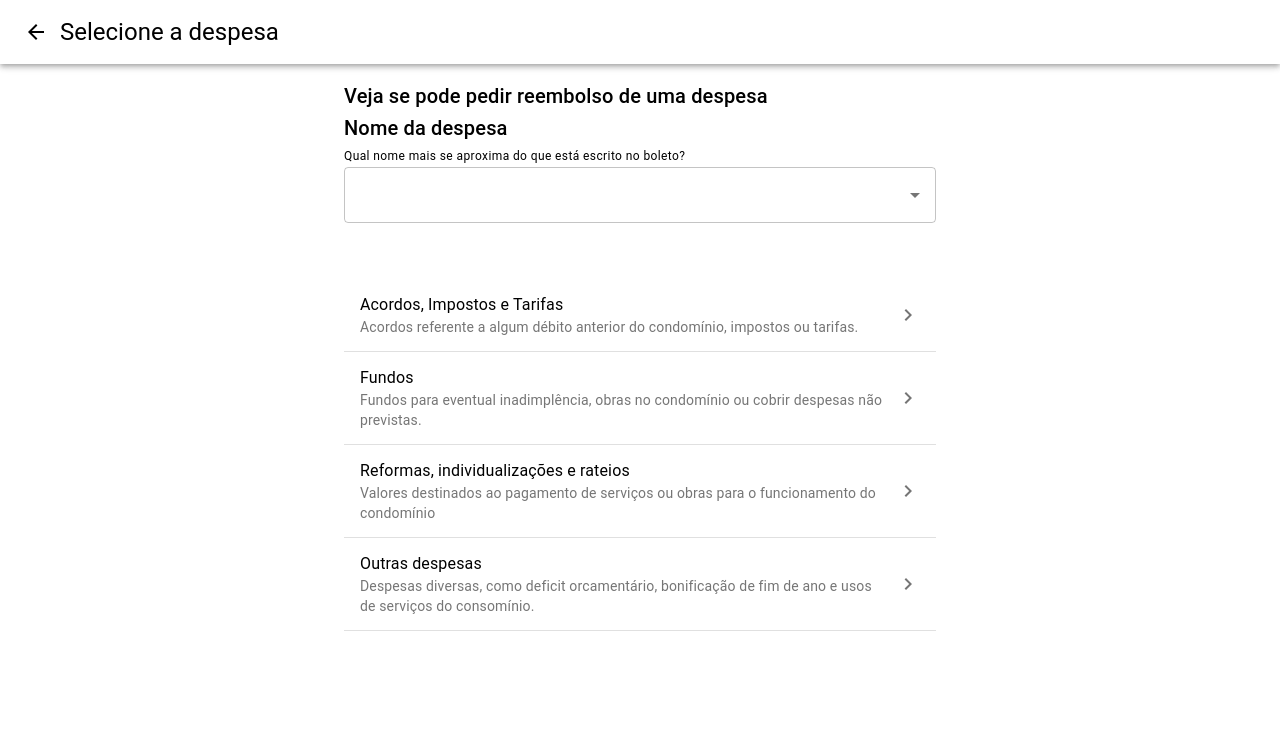
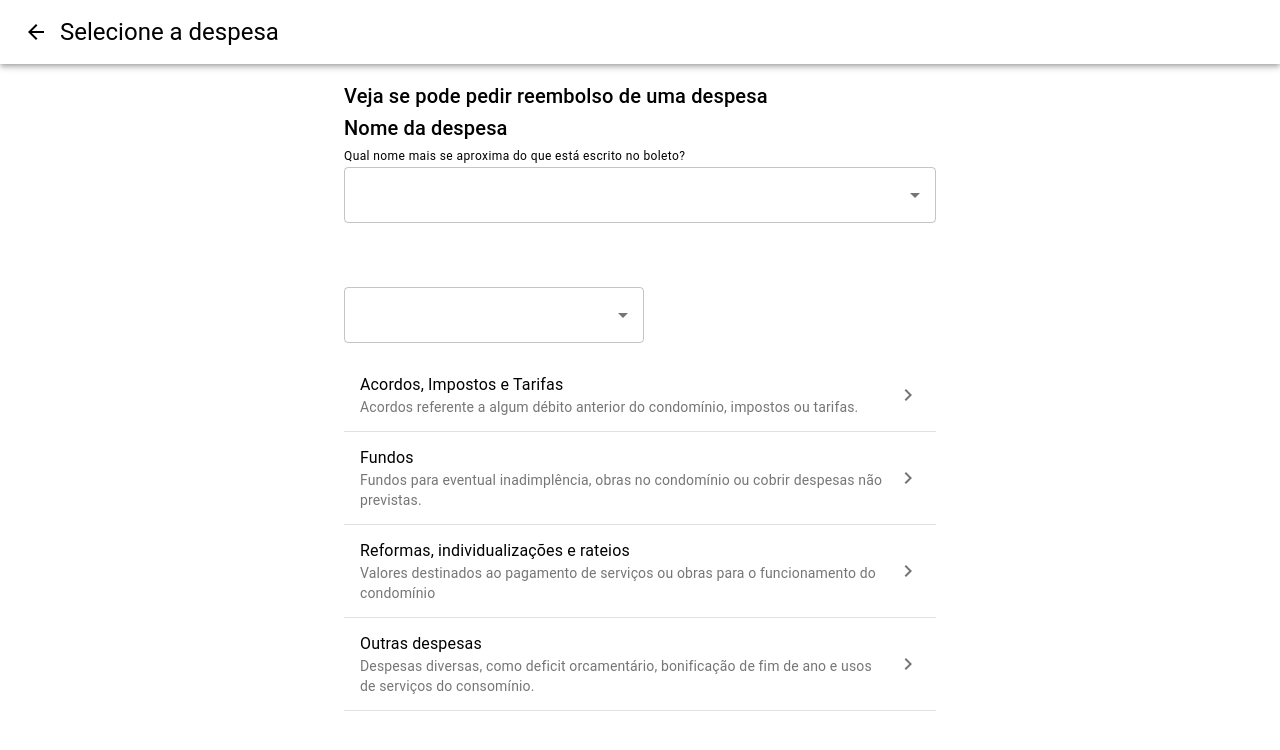
Before and after one commit to lotsuka/react-deploy, a React (Create React App) app: page / in a window 1280 px wide. Shown: the top 750 px of the page. Built offline with nearby package versions, Linux system fonts and the light colour scheme.

Commit message:
Putting new Autocomplete

```diff
--- a/package.json
+++ b/package.json
@@ -10,6 +10,7 @@
     "@testing-library/jest-dom": "^4.2.4",
     "@testing-library/react": "^9.5.0",
     "@testing-library/user-event": "^7.2.1",
+    "autosuggest-highlight": "^3.1.1",
     "react": "^16.13.1",
     "react-dom": "^16.13.1",
     "react-router-dom": "^5.2.0",
--- a/src/components/Home.js
+++ b/src/components/Home.js
@@ -2,7 +2,7 @@ import React from 'react';
 import NavBar from './NavBar'
 import FolderList from './List'
 import Autocomplete from './Autocomplete'
-import AutocompleteNoOptions from './AutcompleteNoOptions'
+import AutocompleteHighlight from './AutocompleteHightlight'
 import Grid from '@material-ui/core/Grid'
 import { Typography, makeStyles } from '@material-ui/core';
 
@@ -22,6 +22,7 @@ const Home = () => {
                     <Typography variant="h6">Veja se pode pedir reembolso de uma despesa</Typography>
 
                     <Autocomplete></Autocomplete>
+                    <AutocompleteHighlight></AutocompleteHighlight>
 
 
 
```
Also changed, not shown: src/components/AutocompleteHightlight.js (+4 -3 lines), 1 other file (tests, documents, lock files or other folders).
